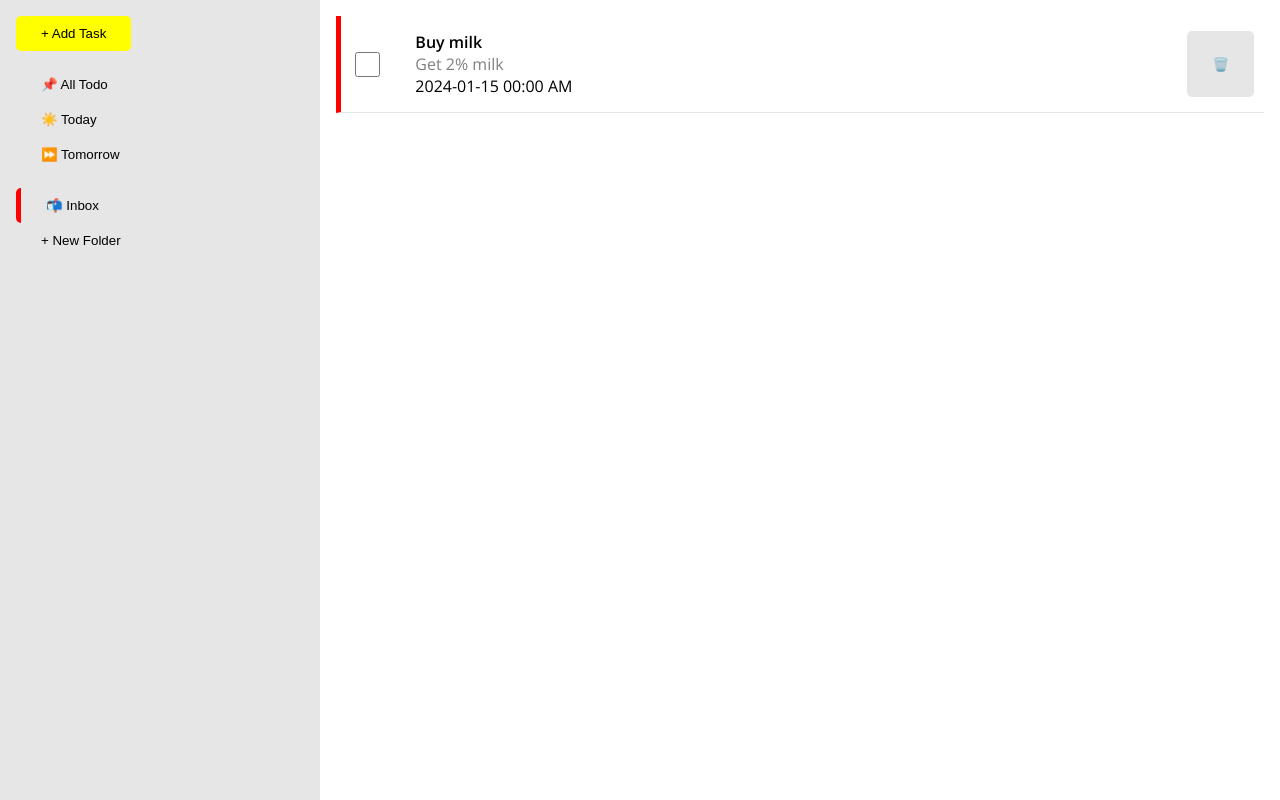
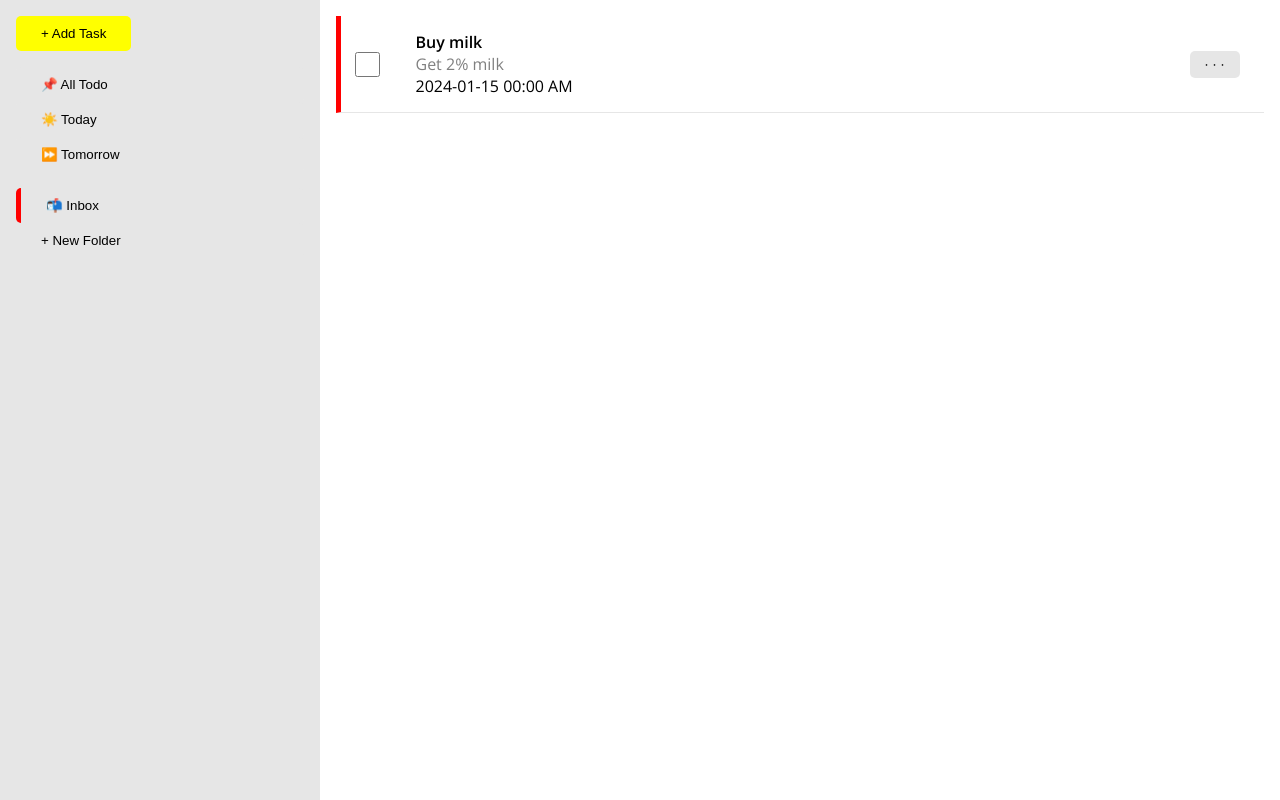
Before and after one commit to Christin6/Todo-List, a website built with webpack: page src/template.html in a window 1280 px wide. Built offline with nearby package versions, Linux system fonts and the light colour scheme.

Commit message:
create a drop down menu

```diff
--- a/src/domControl.js
+++ b/src/domControl.js
@@ -19,9 +19,25 @@ const createTodoDom = (todo, folder, target) => {
 	dueDateP.classList.add("todo-due");
 	dueDateP.innerHTML = format(todo.dueDate, "yyyy-MM-dd KK:mm a");
 
+	let otherBtn = document.createElement("button");
+	otherBtn.classList.add("todo-other-btn");
+	otherBtn.innerText = "・・・";
+
 	let delBtn = document.createElement("button");
 	delBtn.classList.add("todo-del-btn");
-	delBtn.innerHTML = "🗑️";
+	delBtn.innerText = "🗑️ Delete task";
+
+	let editBtn = document.createElement("button");
+	editBtn.classList.add("todo-edit-btn");
+	editBtn.innerText = "✏️ Edit task";
+
+	let dropDownOptionsContainer = document.createElement("div");
+	dropDownOptionsContainer.append(editBtn, delBtn);
+	dropDownOptionsContainer.style.display = "none";
+
+	let dropDownContainer = document.createElement("div");
+	dropDownContainer.classList.add("todo-dropdown-menu");
+	dropDownContainer.append(otherBtn, dropDownOptionsContainer);
 
 	let div = document.createElement("div");
 	div.classList.add("todo-info-div");
@@ -29,7 +45,7 @@ const createTodoDom = (todo, folder, target) => {
 
 	let container = document.createElement("div");
 	container.classList.add("todo-container");
-	container.append(checkBox, div, delBtn);
+	container.append(checkBox, div, dropDownContainer);
 
 	container.style.borderLeft = `5px solid ${todo.priority}`;
 
@@ -41,6 +57,17 @@ const createTodoDom = (todo, folder, target) => {
 		} else {
 			div.style.textDecoration = "none";
 			div.style.color = "#000";
+		}
+	});
+
+	otherBtn.addEventListener("click", (e) => {
+		e.stopPropagation();
+		dropDownOptionsContainer.style.display = "";
+	});
+
+	document.documentElement.addEventListener("click", () => {
+		if (dropDownOptionsContainer.style.display === "") {
+			dropDownOptionsContainer.style.display = "none";
 		}
 	});
 
--- a/src/styles.css
+++ b/src/styles.css
@@ -116,6 +116,24 @@ main {
 	color: var(--low-contrast-text-color);
 }
 
-.todo-del-btn:hover {
-    background-color: red;
+.todo-dropdown-menu {
+	display: inline-block;
+	align-self: center;
 }
+
+.todo-dropdown-menu div {
+	position: absolute;
+	z-index: 1;
+}
+
+.todo-dropdown-menu div button {
+	padding: 0.5rem;
+	width: fit-content;
+	font-size: 0.8rem;
+}
+
+.todo-other-btn {
+	width: 50px;
+	font-size: 0.5rem;
+	padding: 0.5rem;
+}
```
